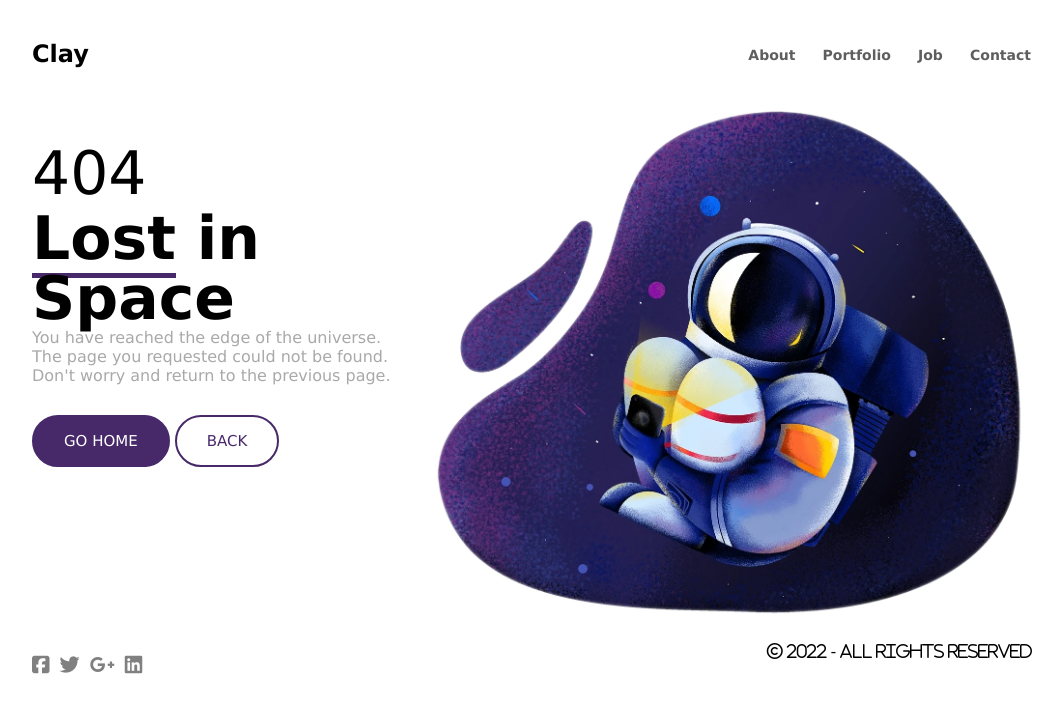
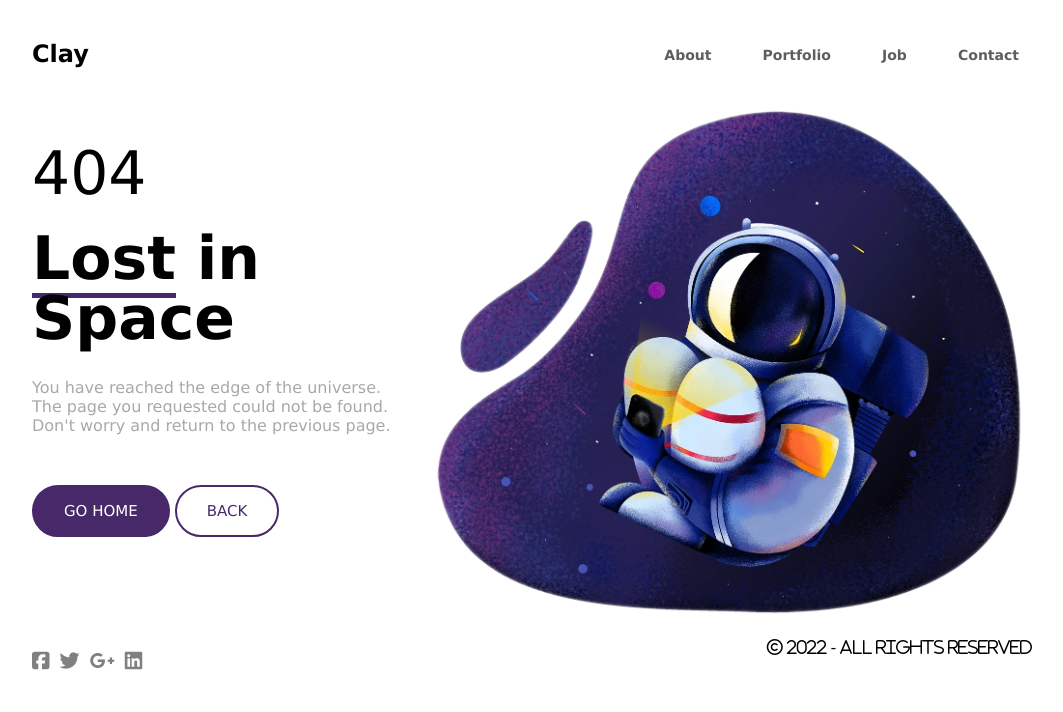
Before and after one commit to Zukauskas/03-spaceman, a website: page index.html in a window 1280 px wide. Shown: the whole page, without its empty margins (108-1171 px from the left). Drawn offline with Linux system fonts and the light colour scheme.

Commit message:
Update main-content to flex

```diff
--- a/css/main.css
+++ b/css/main.css
@@ -26,17 +26,15 @@ body * {
     color: black;
 }
 
-.main-nav {
-}
-
 .main-nav > .links {
     text-decoration: none;
     color: rgb(94, 94, 94);
     font-size: 14px;
+    padding: 10px 12px;
     margin-left: 20px;
     font-weight: bold;
     border: 1px solid transparent;
-    border-radius: 10px;
+    border-radius: 25px;
     transition: all 0.5s;
 }
 
@@ -49,19 +47,21 @@ body * {
 }
 
 .main-content {
-    display: inline-block;
+    display: flex;
     width: 1000px;
     margin-top: 40px;
     margin-left: calc(50% - 500px);
 }
 
 .right-content {
-    float: right;
     width: 60%;
 }
 
 .left-content {
-    float: left;
+    display: flex;
+    flex-direction: column;
+    align-items: flex-start;
+    gap: 20px;
     width: 40%;
     margin-top: 30px;
 }
@@ -85,6 +85,7 @@ body * {
 
 .description {
     color: darkgray;
+    margin-top: 10px;
 }
 
 .button {
--- a/index.html
+++ b/index.html
@@ -31,8 +31,10 @@
             <h1 class="main-title">404</h1>
             <p><span>Lost</span> in Space</p>
             <p class="description">You have reached the edge of the universe.<br>The page you requested could not be found.<br>Don't worry and return to the previous page.</p>
-            <a class="button home-btn" style="color: white; background-color: #47296a;" href="#">Go Home</a>
-            <a class="button back-btn" style="color: #47296a;" href="#">Back</a>
+            <div>
+                <a class="button home-btn" style="color: white; background-color: #47296a;" href="#">Go Home</a>
+                <a class="button back-btn" style="color: #47296a;" href="#">Back</a>
+            </div>
         </div>
         <img class="right-content" src="./design/spaceman.webp" alt="astronaut in space">
     </main>
```
